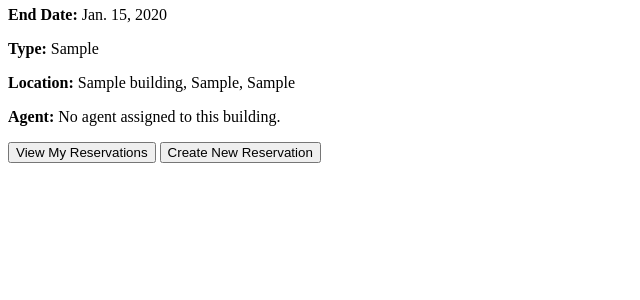
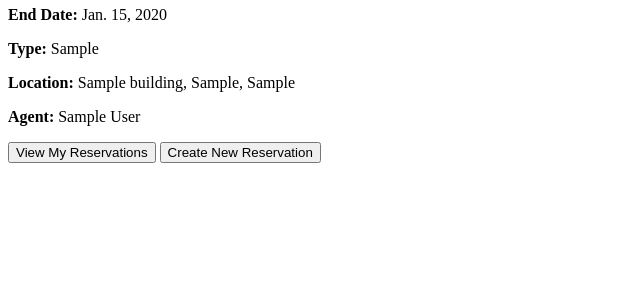
Before and after one commit to NxKuma/StatesSpaces_6QL, a Django app: page /reservation/reservation/1/ in a window 1280 px wide. Shown: the part 319-619 px from the top of the page, without its empty margins (0-640 px from the left). Run offline with Django 4.2, Linux system fonts and the light colour scheme; tables that the repository leaves empty hold one stand-in row (values such as "Sample post").

Commit message:
Fixed Agent

```diff
--- a/stateSpaces/reservations/models.py
+++ b/stateSpaces/reservations/models.py
@@ -75,6 +75,10 @@ class Building(models.Model):
 
     def __str__(self):
         return self.building_name
+
+    def get_assigned_agent(self):
+        agent_building = self.agentBuilding.first()
+        return agent_building.agent
 
 class Customer(models.Model):
     customer_id = models.CharField(primary_key=True, max_length=5)
--- a/stateSpaces/templates/reservations/reservation_detail.html
+++ b/stateSpaces/templates/reservations/reservation_detail.html
@@ -25,11 +25,7 @@
     <p><strong>End Date:</strong> {{ object.date_end }}</p>
     <p><strong>Type:</strong> {{ object.venue.venue_type }}</p>
     <p><strong>Location:</strong> {{ object.venue.venuebuilding.building }}, {{ object.venue.venuebuilding.building.street }}, {{ object.venue.venuebuilding.building.city }} </p>
-    {% if object.venue.venuebuilding.building.agentbuilding %}
-    <p><strong>Agent:</strong> {{ object.venue.venuebuilding.agentbuilding.agent.agent_first_name }} {{ object.venue.venuebuilding.building.agentbuilding.agent.agent_last_name }}</p>
-{% else %}
-    <p><strong>Agent:</strong> No agent assigned to this building.</p>
-{% endif %}
+    <p><strong>Agent:</strong> {{ object.venue.venuebuilding.building.get_assigned_agent.agent_first_name }} {{ object.venue.venuebuilding.building.get_assigned_agent.agent_last_name }}</p>
 
 <a href="{% url 'reservation:list' %}" class="btn btn-primary"><button>View My Reservations</button></a>
 
```
